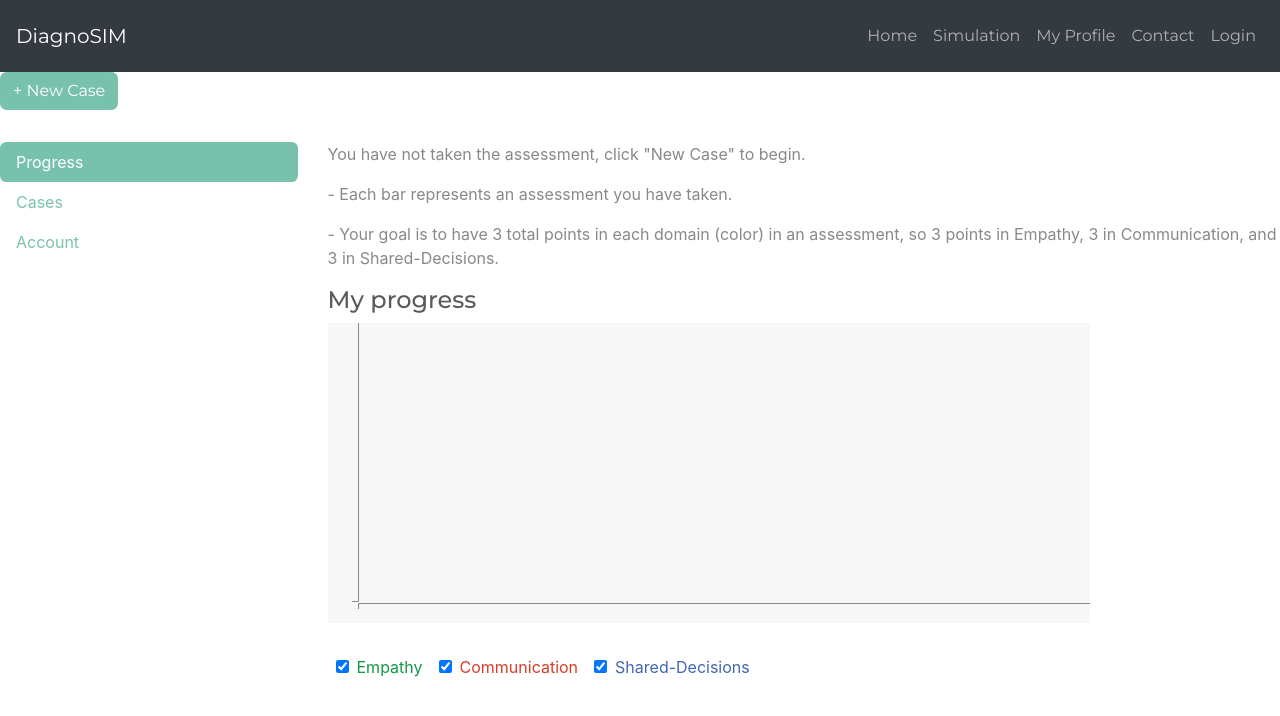
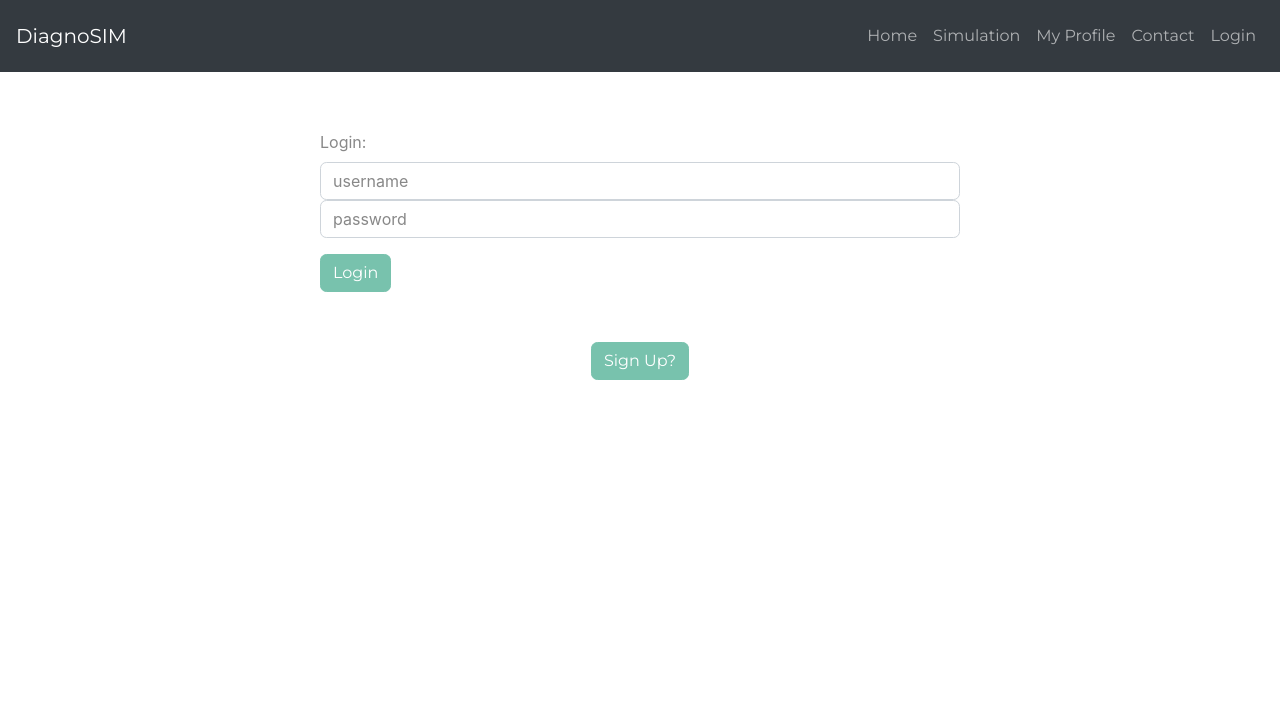
Before and after one commit to wolf-dominion/diagnosis-site-fe, a React (Create React App) app: page /ProfilePage in a window 1280 px wide. Shown: the top 716 px of the page. Built offline with nearby package versions, Linux system fonts and the light colour scheme; no server answers.

Commit message:
added protected routes to sim and profile page

```diff
--- a/src/App.js
+++ b/src/App.js
@@ -117,12 +117,42 @@ class App extends Component{
         <Route exact path='/'>
           <HomePage />
         </Route>
-        <Route path='/ProfilePage'>
+        {/* <Route path='/ProfilePage'>
           <ProfilePage changeLoggedinStatus={this.changeLoggedinStatus} isLoggedIn={this.isLoggedIn} results={results} user_id={user_id} username={username} email={email} password={password}/>
         </Route>
         <Route path='/SimulationPage'>
           <SimulationPage />
-        </Route>
+        </Route> */}
+        <Route  path="/ProfilePage"
+          render={(routerProps)=> {
+            return (
+              <>
+                { this.state.loggedIn
+                  ? <ProfilePage changeLoggedinStatus={this.changeLoggedinStatus} isLoggedIn={this.isLoggedIn} results={results} user_id={user_id} username={username} email={email} password={password}/>
+                  : <Authenticate
+                  {...routerProps}
+                  loggedIn={loggedIn}
+                  changeLoggedinStatus={this.changeLoggedinStatus}/>
+                }
+              </>
+            )
+          }}
+        />
+        <Route  path="/SimulationPage"
+          render={(routerProps)=> {
+            return (
+              <>
+                { this.state.loggedIn
+                  ? <SimulationPage />
+                  : <Authenticate
+                  {...routerProps}
+                  loggedIn={loggedIn}
+                  changeLoggedinStatus={this.changeLoggedinStatus}/>
+                }
+              </>
+            )
+          }}
+        />
         <Route path='/ContactPage'>
           <ContactPage />
         </Route>
```
